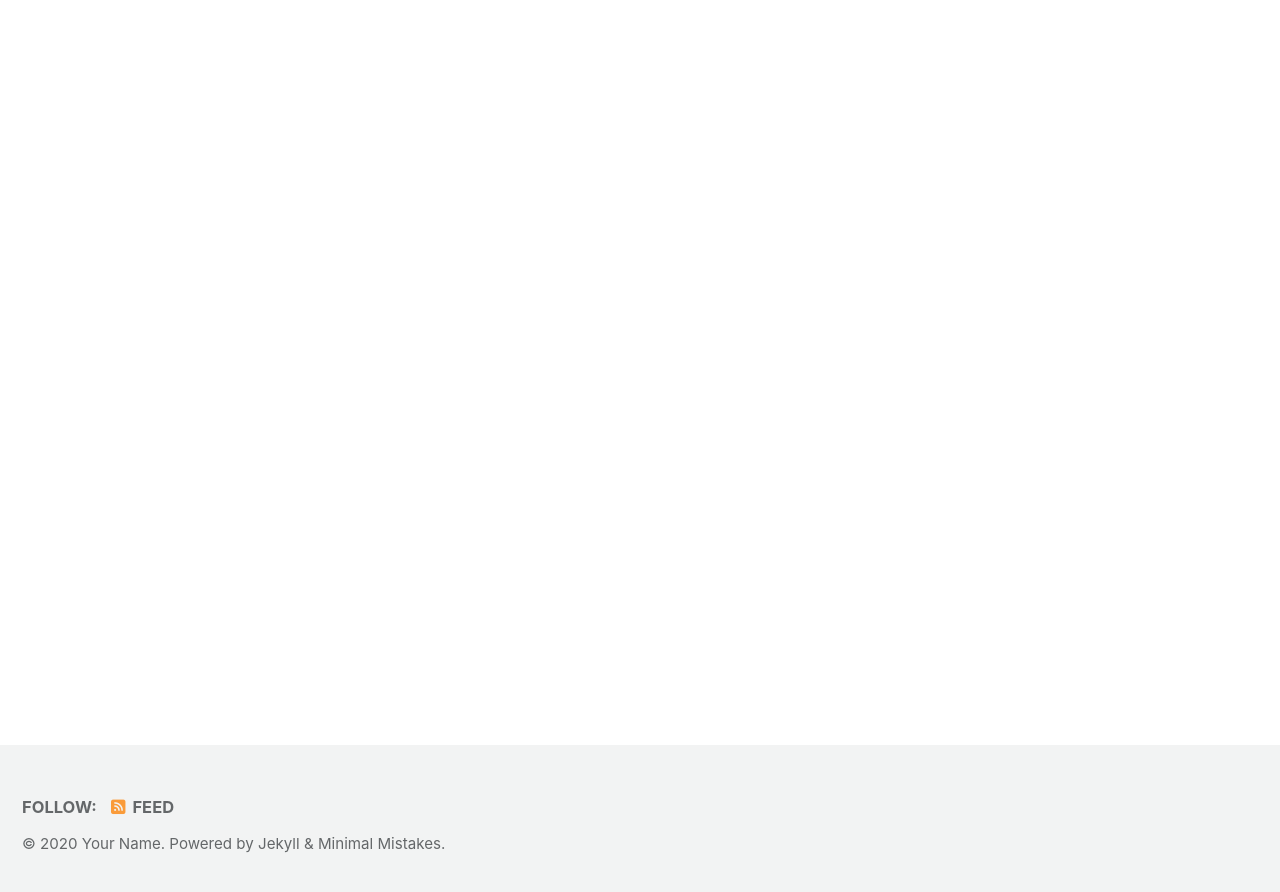
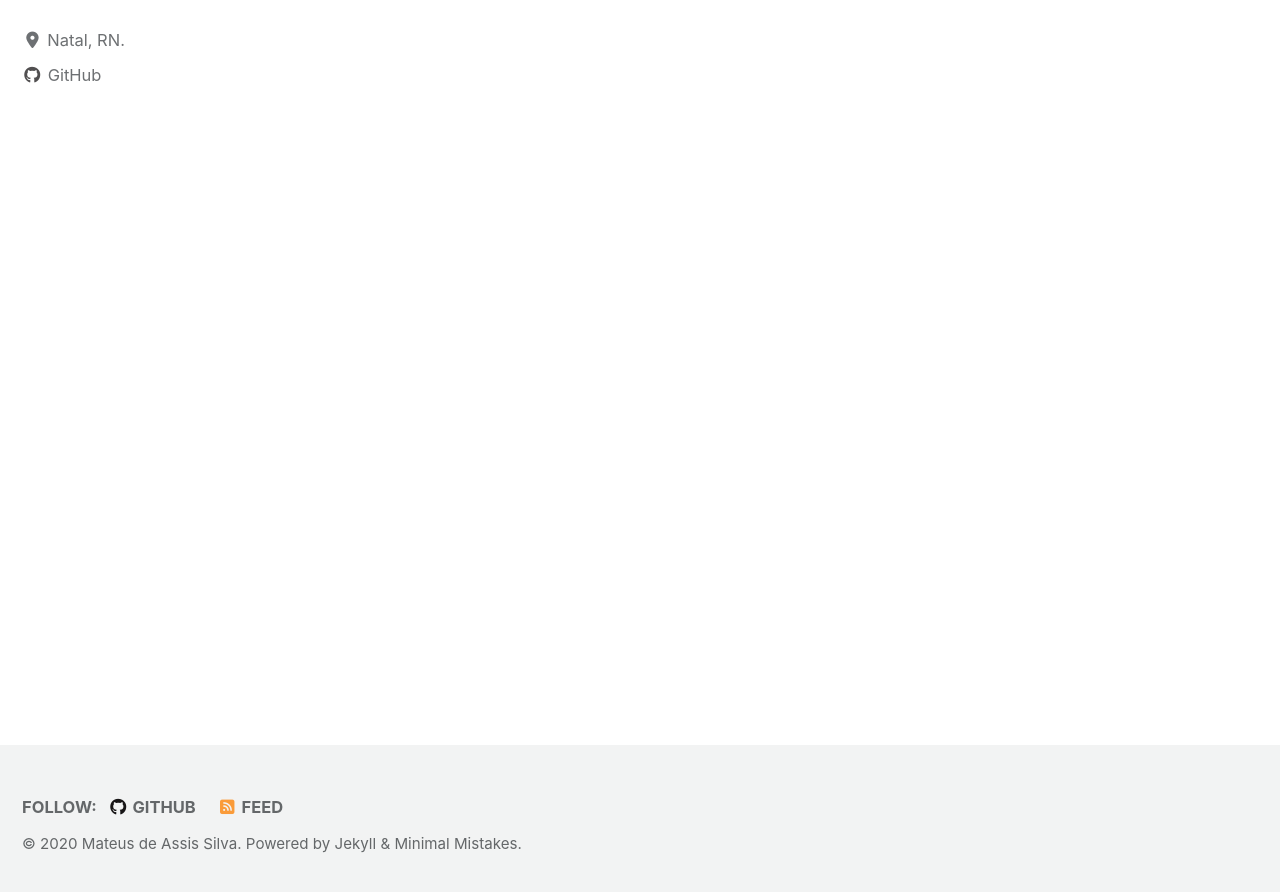
Before and after one commit to mtxslv/mtxslv.github.io, a Jekyll site: the page built from index.html, in a window 1280 px wide and 900 px high, scrolled down 222 px. Shown: the top 892 px of the window. Built offline with Jekyll 4.4.1, drawn with Linux system fonts in a browser that asks for light colours; cached includes are drawn as plain includes; nearby versions of some CDN libraries; the list of posts is cut into pages by our own code; some of the changed text lies outside the part shown.

Commit message:
some setup

```diff
--- a/_config.yml
+++ b/_config.yml
@@ -16,11 +16,11 @@ minimal_mistakes_skin    : "default" # "air", "aqua", "contrast", "dark", "dirt"
 
 # Site Settings
 locale                   : "en-US"
-title                    : "Site Title"
+title                    : "Mateus Assis"
 title_separator          : "-"
 subtitle                 : # site tagline that appears below site title in masthead
-name                     : "Your Name"
-description              : "An amazing website."
+name                     : "Mateus de Assis Silva"
+description              : "Here u can find my newest things!"
 url                      : # the base hostname & protocol for your site e.g. "https://mmistakes.github.io"
 baseurl                  : # the subpath of your site, e.g. "/blog"
 repository               : # GitHub username/repo-name e.g. "mmistakes/minimal-mistakes"
@@ -93,10 +93,10 @@ analytics:
 
 # Site Author
 author:
-  name             : "Your Name"
+  name             : "Mateus de Assis Silva"
   avatar           : # path of avatar image, e.g. "/assets/images/bio-photo.jpg"
-  bio              : "I am an **amazing** person."
-  location         : "Somewhere"
+  bio              : "A simple person that fell in love with Robotics, AI and Computer Vision."
+  location         : "Natal, RN."
   email            :
   links:
     - label: "Email"
@@ -113,7 +113,7 @@ author:
       # url: "https://facebook.com/"
     - label: "GitHub"
       icon: "fab fa-fw fa-github"
-      # url: "https://github.com/"
+      url: "https://github.com/mtxslv"
     - label: "Instagram"
       icon: "fab fa-fw fa-instagram"
       # url: "https://instagram.com/"
@@ -129,7 +129,7 @@ footer:
       # url:
     - label: "GitHub"
       icon: "fab fa-fw fa-github"
-      # url:
+      url: "https://github.com/mtxslv"
     - label: "GitLab"
       icon: "fab fa-fw fa-gitlab"
       # url:
```
